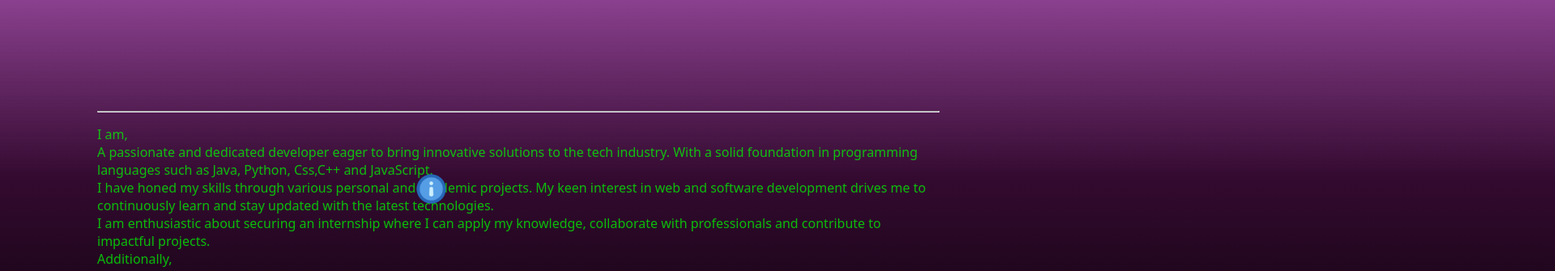
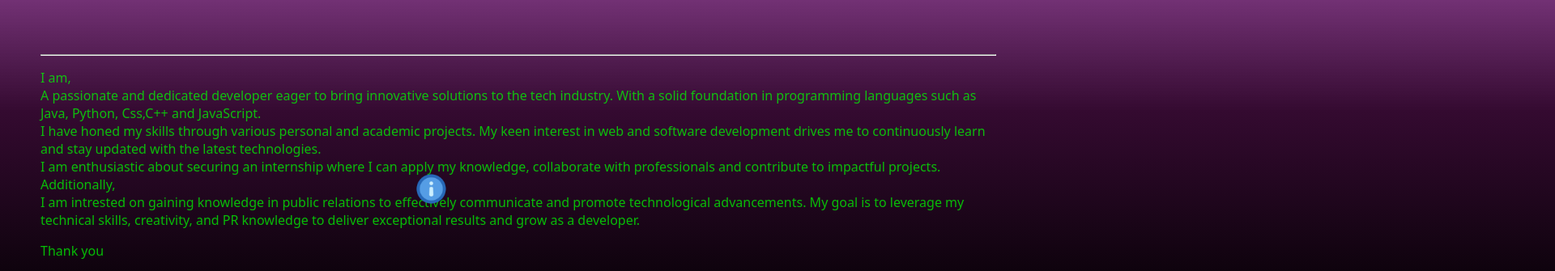
Before and after one commit to BorobhaiRion/Virtual-portfolio-2.0, a plain HTML site: page index.html in a window 1280 px wide. Shown: the part 409-744 px from the top of the page at 81% size, 1920 px wide, since content can reach past the window. Drawn offline with Linux system fonts and the light colour scheme; a web font is replaced by a local one.

Commit message:
repaired

```diff
--- a/style.css
+++ b/style.css
@@ -3,8 +3,8 @@
 }
 body{
     align-items: center;
-    margin: 120px;
-    background:linear-gradient(rgb(30, 47, 61),rgba(145, 24, 156, 0.724),rgb(52, 10, 48),rgb(0, 0, 0),rgb(50, 104, 61));
+    margin: 50px;
+    background:linear-gradient(rgb(30, 47, 61),rgba(145, 24, 156, 0.724),rgb(52, 10, 48),rgb(0, 0, 0),rgb(77, 136, 90));
     justify-content:center;
     font-family:"handjet",system-ui, -apple-system, BlinkMacSystemFont, 'Segoe UI', Roboto, Oxygen, Ubuntu, Cantarell, 'Open Sans', 'Helvetica Neue';
 }
--- a/style1.css
+++ b/style1.css
@@ -3,7 +3,7 @@
 }
 body{
     align-items: center;
-    margin: 120px;
+    margin: 50px;
     background:linear-gradient(rgb(0, 0, 0),rgb(37, 5, 37),rgb(2, 0, 2));
     justify-content:center;
     font-family:"handjet",system-ui, -apple-system, BlinkMacSystemFont, 'Segoe UI', Roboto, Oxygen, Ubuntu, Cantarell, 'Open Sans', 'Helvetica Neue';
@@ -12,7 +12,7 @@ body{
 .home-button{
     position:absolute;
     left: 525px;
-    top:72px;
+    top:7px;
 }
 .about{
     color:rgb(33, 185, 44)
```
